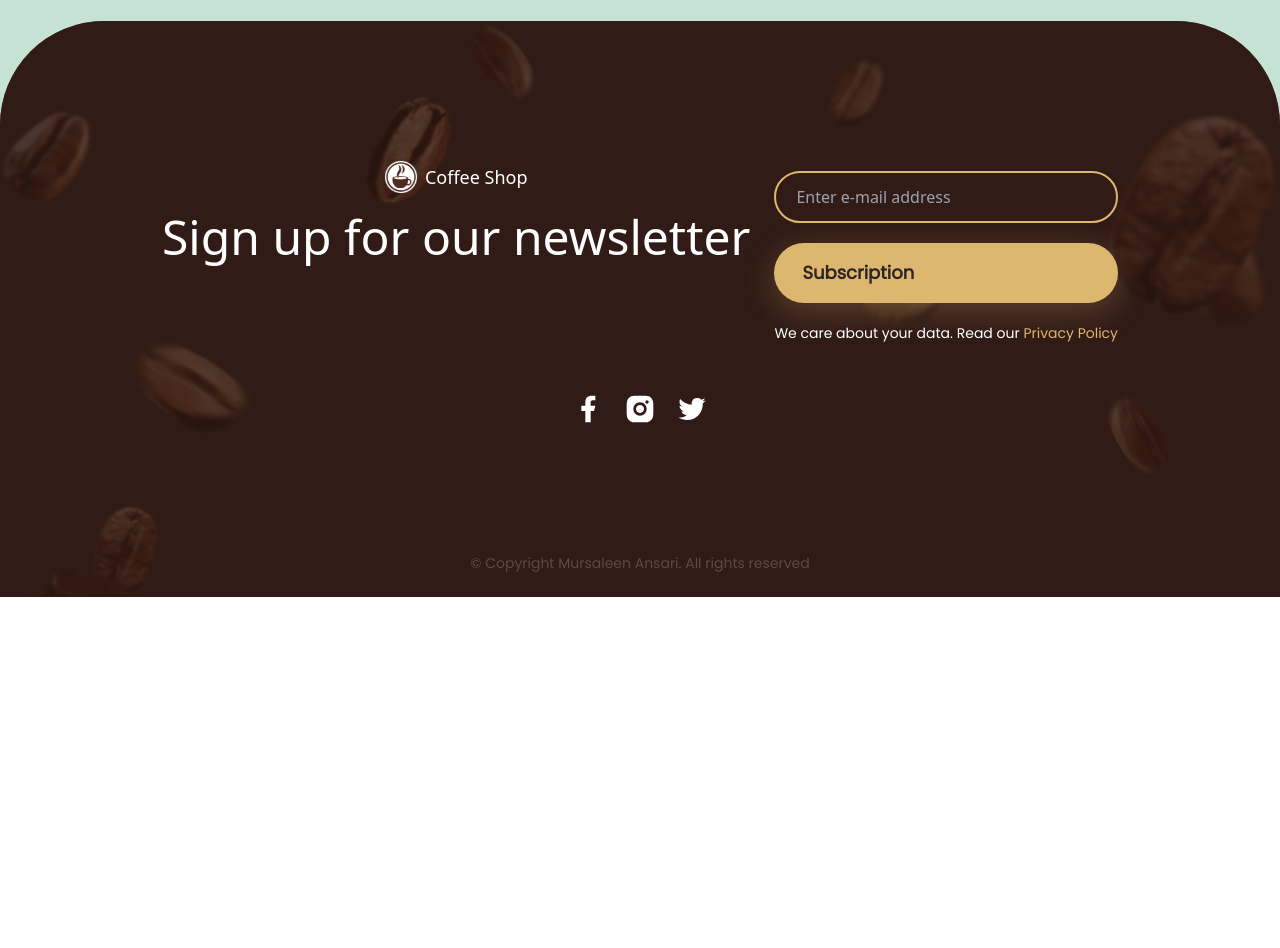
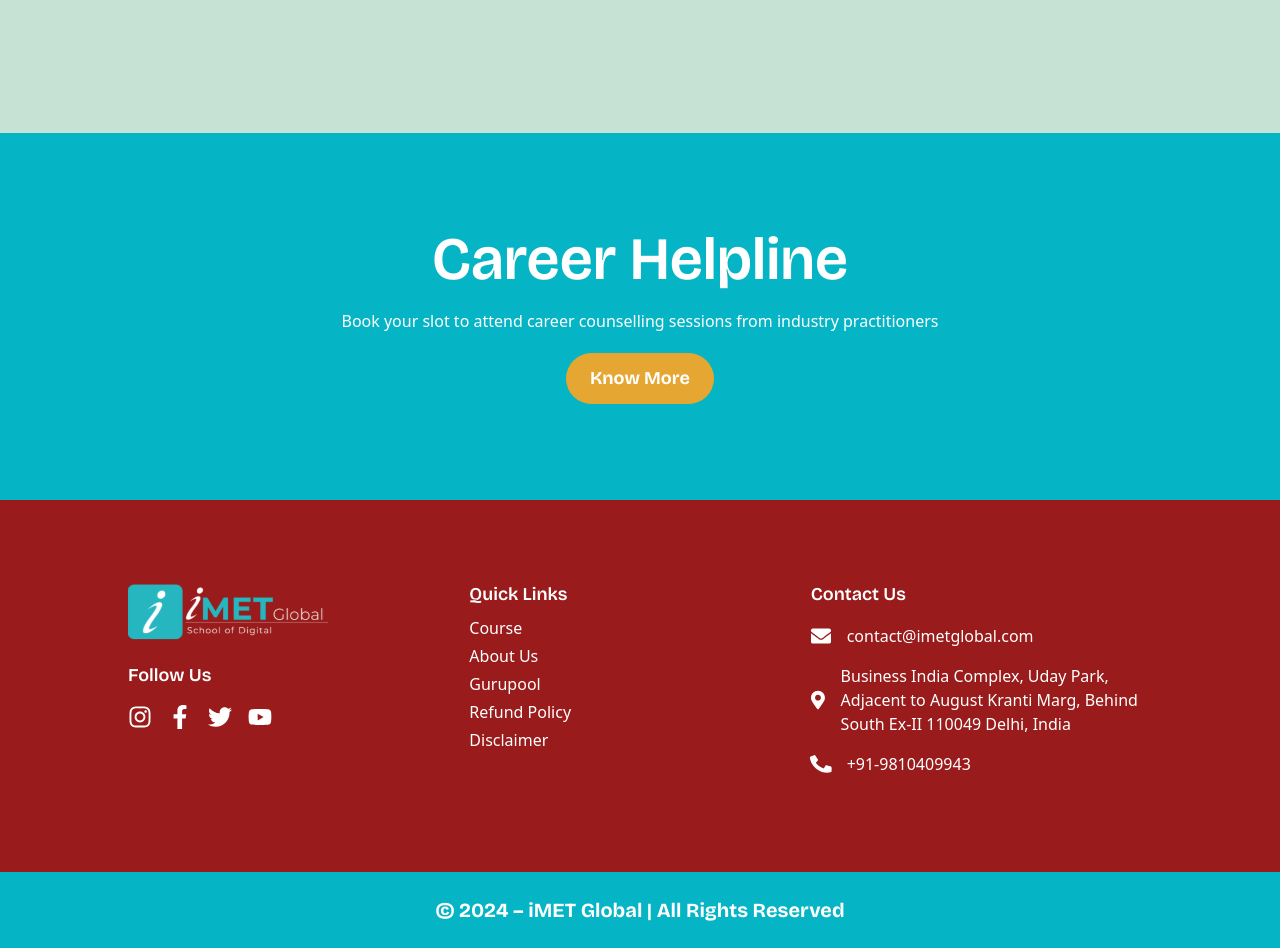
Before and after one commit to sudh-202/imet-global, a Next.js app: page / in a window 1280 px wide. Shown: the part 860-1808 px from the top of the page. Before the commit the page ends 1457 px from the top, so only its background shows below. Built offline with nearby package versions, Linux system fonts and the light colour scheme.

Commit message:
The changes

```diff
--- a/app/layout.tsx
+++ b/app/layout.tsx
@@ -64,7 +64,7 @@ export default function RootLayout({
         </style>
       </head>
       <body
-        className={`${poppins.variable} ${urbanist.variable} ${bricolageGrotesque.variable} w-screen overflow-x-hidden`} // Updated local variable usage
+        className={`${poppins.variable} ${urbanist.variable} ${bricolageGrotesque.variable} `} // Updated local variable usage
       >
         {children}
       </body>
--- a/app/page.tsx
+++ b/app/page.tsx
@@ -8,7 +8,7 @@ import Steps from "@/component/Steps";
 
 export default function Home() {
   return (
-    <div className="w-full overflow-x-hidden max-w-screen">
+    <div className="w-full ">
       <Navbar />
       <Hero />
       {/* <Product />
--- a/components/Footer.tsx
+++ b/components/Footer.tsx
@@ -1,5 +1,14 @@
 "use client";
 import Image from "next/image";
+import {
+  FaFacebookF,
+  FaTwitter,
+  FaInstagram,
+  FaYoutube,
+  FaEnvelope,
+  FaMapMarkerAlt,
+  FaPhone,
+} from "react-icons/fa";
 import React, { useEffect } from "react";
 import AOS from "aos";
 import "aos/dist/aos.css";
@@ -11,73 +20,152 @@ function Footer() {
       once: true, // Whether animation should happen only once
     });
   }, []);
+
   return (
-    <div className="bg-theme-first-color rounded-t-[54px] md:rounded-t-[104px]">
-      <div className="bg-theme-bg bg-cover bg-opacity-5 -mt-28 ">
-        <div className="bg-theme-first-color-alt bg-opacity-80 rounded-t-[54px] md:rounded-t-[104px] w-full lg:px-[150px] px-4 pb-[172px] pt-10 lg:pt-[140px] relative">
-          <div className="flex flex-col lg:flex-row justify-center md:justify-around">
-            <div
-              className="flex flex-col justify-center items-center gap-y-2 "
+    <footer className="">
+      <div className="bg-blue flex justify-center flex-col items-center space-y-5 py-24">
+        <h2 className="text-4xl md:text-6xl font-bricolage font-semibold text-white">
+          Career Helpline
+        </h2>
+        <p className="text-center text-white text-sm md:text-base">
+          Book your slot to attend career counselling sessions from industry practitioners
+        </p>
+        <button
+          className="bg-[#E5A632] text-white font-bold font-bricolage text-[16px] md:text-[18px] py-3 px-6 rounded-full hover:bg-blue transition duration-300"
           data-aos="fade-right"
         >
-              <div className="flex gap-x-2 text-lg items-center justify-center">
+          Know More
+        </button>
+      </div>
+
+      <div className="px-4 md:px-[10vw] bg-red-800 text-white py-10 md:py-20">
+        <div className="flex flex-col md:flex-row text-center md:text-left justify-center">
+          {/* Logo and Social Links */}
+          <div className="flex-1 space-y-4 mb-10">
+            <div className="flex justify-center md:justify-start">
               <Image
                 alt="Logo"
-                  src={"/image/logo.svg"}
-                  width={32}
-                  height={32}
+                src={"/images/Logowhite.svg"}
+                width={200}
+                height={48}
+                data-aos="fade-right"
               />
-                <h1 className="text-white font-pacifico">Coffee Shop</h1>
             </div>
-              <div className="">
-                <h1 className="font-pacifico text-white text-center text-[24px] md:text-[48px] mb-20">
-                  Sign up for our newsletter
-                </h1>
+            <p
+              className="text-lg font-semibold font-bricolage"
+              data-aos="fade-right"
+            >
+              Follow Us
+            </p>
+            <div
+              className="flex justify-center md:justify-start space-x-4"
+              data-aos="fade-right"
+            >
+              <a
+                href="https://instagram.com"
+                target="_blank"
+                rel="noopener noreferrer"
+              >
+                <FaInstagram className="text-2xl" />
+              </a>
+              <a
+                href="https://facebook.com"
+                target="_blank"
+                rel="noopener noreferrer"
+              >
+                <FaFacebookF className="text-2xl" />
+              </a>
+              <a
+                href="https://twitter.com"
+                target="_blank"
+                rel="noopener noreferrer"
+              >
+                <FaTwitter className="text-2xl" />
+              </a>
+              <a
+                href="https://youtube.com"
+                target="_blank"
+                rel="noopener noreferrer"
+              >
+                <FaYoutube className="text-2xl" />
+              </a>
             </div>
           </div>
-            <div className="flex flex-col justify-center items-center gap-y-5" data-aos="fade-left">
-              <input
-                type="text"
-                className="bg-transparent border-2 rounded-full border-theme-second-color px-5 py-3 w-full max-w-[400px]"
-                placeholder="Enter e-mail address"
-              />
-              <button className="px-7 flex gap-x-2 items-center text-lg font-semibold rounded-full font-poppins py-4 w-full max-w-[400px] bg-theme-second-color text-theme-title-color shadow-btn-shadow ">
-                Subscription
-              </button>
-              <p className="text-sm text-white font-poppins text-center">
-                We care about your data. Read our
-                <span className="text-theme-second-color"> Privacy Policy</span>
+
+          {/* Quick Links */}
+          <div className="flex-1 space-y-2 mb-10" data-aos="fade-up">
+            <h3 className="text-lg font-semibold font-bricolage">
+              Quick Links
+            </h3>
+            <ul className="space-y-1">
+              <li>
+                <a href="#" className="hover:text-gray-300">
+                  Course
+                </a>
+              </li>
+              <li>
+                <a href="#" className="hover:text-gray-300">
+                  About Us
+                </a>
+              </li>
+              <li>
+                <a href="#" className="hover:text-gray-300">
+                  Gurupool
+                </a>
+              </li>
+              <li>
+                <a href="#" className="hover:text-gray-300">
+                  Refund Policy
+                </a>
+              </li>
+              <li>
+                <a href="#" className="hover:text-gray-300">
+                  Disclaimer
+                </a>
+              </li>
+            </ul>
+          </div>
+
+          {/* Contact Information */}
+          <div className="flex-1 space-y-4" data-aos="fade-left">
+            <h3 className="text-lg font-semibold font-bricolage">Contact Us</h3>
+
+            <div className="flex items-center space-x-4 justify-center lg:justify-start">
+              <FaEnvelope className="text-xl" />
+              <a
+                href="mailto:contact@imetglobal.com"
+                className="hover:text-gray-300 text-sm md:text-base"
+              >
+                contact@imetglobal.com
+              </a>
+            </div>
+
+            <div className="flex items-center space-x-4 justify-center lg:justify-start w-[60%] lg:w-full ml-16 lg:ml-0">
+              <FaMapMarkerAlt className="text-6xl md:text-4xl" />
+              <p className="text-sm md:text-base">
+                Business India Complex, Uday Park, Adjacent to August Kranti Marg, Behind South Ex-II 110049 Delhi, India
               </p>
             </div>
-          </div>
-          <div className="w-full flex gap-x-5 justify-center mt-10" data-aos="zoom-in-down">
-            <Image
-              alt="Logo"
-              src={"/icon/facebook.svg"}
-              width={32}
-              height={32}
-            />
-            <Image
-              alt="Logo"
-              src={"/icon/instagram.svg"}
-              width={32}
-              height={32}
-            />
-            <Image
-              alt="Logo"
-              src={"/icon/twitter.svg"}
-              width={32}
-              height={32}
-            />
-          </div>
-          <div className="relative">
-            <p className="absolute top-32 text-theme-text-color text-sm font-poppins text-center w-full">
-              &#169; Copyright Mursaleen Ansari. All rights reserved
-            </p>
+
+            <div className="flex items-center space-x-4 justify-center lg:justify-start">
+              <FaPhone className="text-xl rotate-[80deg]" />
+              <a
+                href="tel:+919810409943"
+                className="hover:text-gray-300 text-sm md:text-base"
+              >
+                +91-9810409943
+              </a>
             </div>
           </div>
         </div>
       </div>
+
+      <div className="relative z-50">
+        <p className="absolute bg-blue text-white text-sm md:text-xl font-bricolage text-center w-full font-bold p-4 md:p-6">
+          © 2024 – iMET Global | All Rights Reserved
+        </p>
+      </div>
+    </footer>
   );
 }
 
--- a/components/Hero.tsx
+++ b/components/Hero.tsx
@@ -28,8 +28,8 @@ function Hero() {
     <div className="bg-[#C5E2D5] flex justify-center py-16 items-center flex-col px-6  pb-40">
       <section className="w-full">
         <div className="container mx-auto px-4">
-          <div className="flex justify-center lg:gap-36 mb-8 flex-col md:flex-row items-center" data-aos="fade-right">
-            <div className="border-[1px] border-black  w-[20%]" />
+          <div className="flex justify-left lg:gap-10 mb-8 flex-col md:flex-row items-center" data-aos="fade-right">
+            <div className="border-[1px] border-black  w-[28%]" />
             <div className="text-center md:text-left w-full md:w-[60%] lg:w-[40%] font-bricolage_grotesque">
               <h2 className="text-sm text-blue font-bold uppercase mb-4">
                 Our Story
--- a/package.json
+++ b/package.json
@@ -1,5 +1,5 @@
 {
-  "name": "coffee",
+  "name": "imet",
   "version": "0.1.0",
   "private": true,
   "scripts": {
--- a/tailwind.config.ts
+++ b/tailwind.config.ts
@@ -28,7 +28,7 @@ const config: Config = {
         "theme-text-color": "#5B4C48",
         "theme-text-color-light": "#847571",
         "main" : "#F5EDD9",
-        "blue":"#06B5C5"
+        "blue":"#06B5C5",
       },
       boxShadow: {
         "btn-shadow": " 0px 8px 32px 0px rgba(221, 183, 112, 0.25)",
```
Also changed, not shown: public/images/Logowhite.svg (added). Lines whose indentation alone changed are shown as unchanged.
